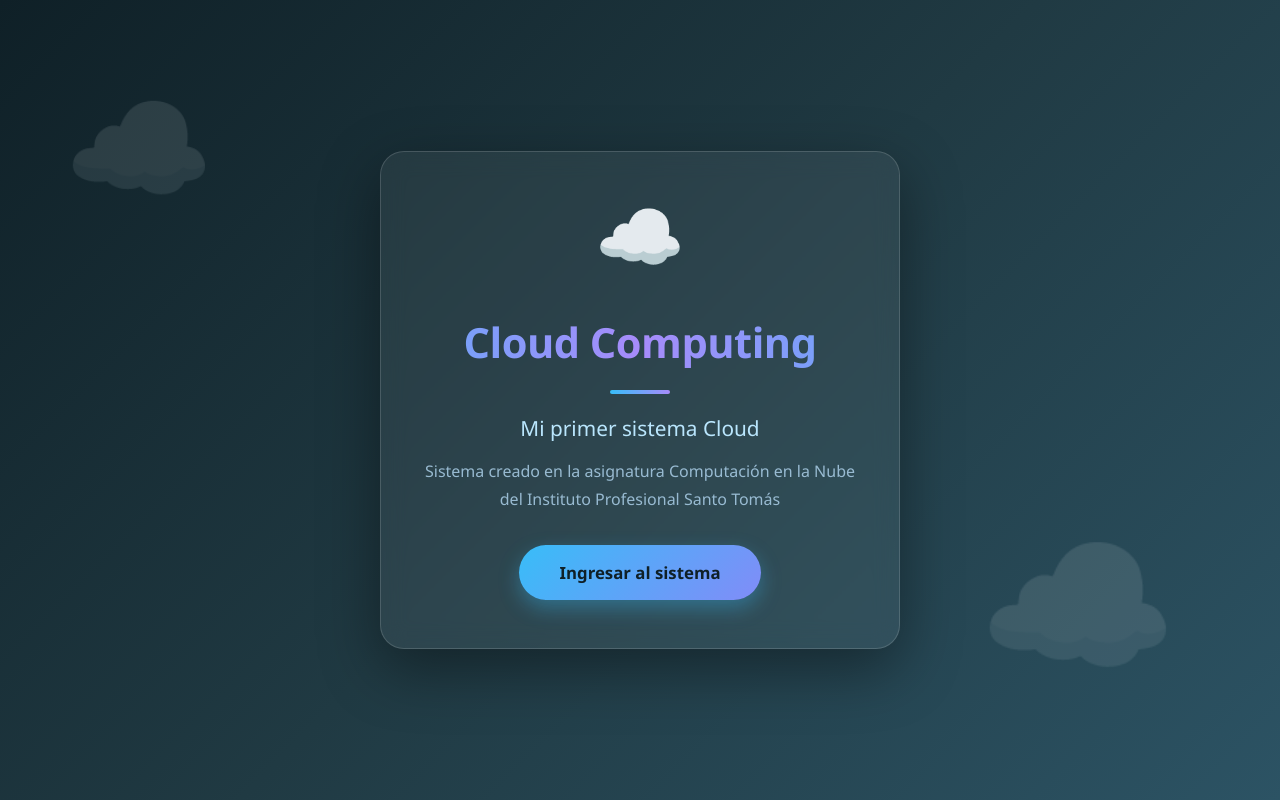
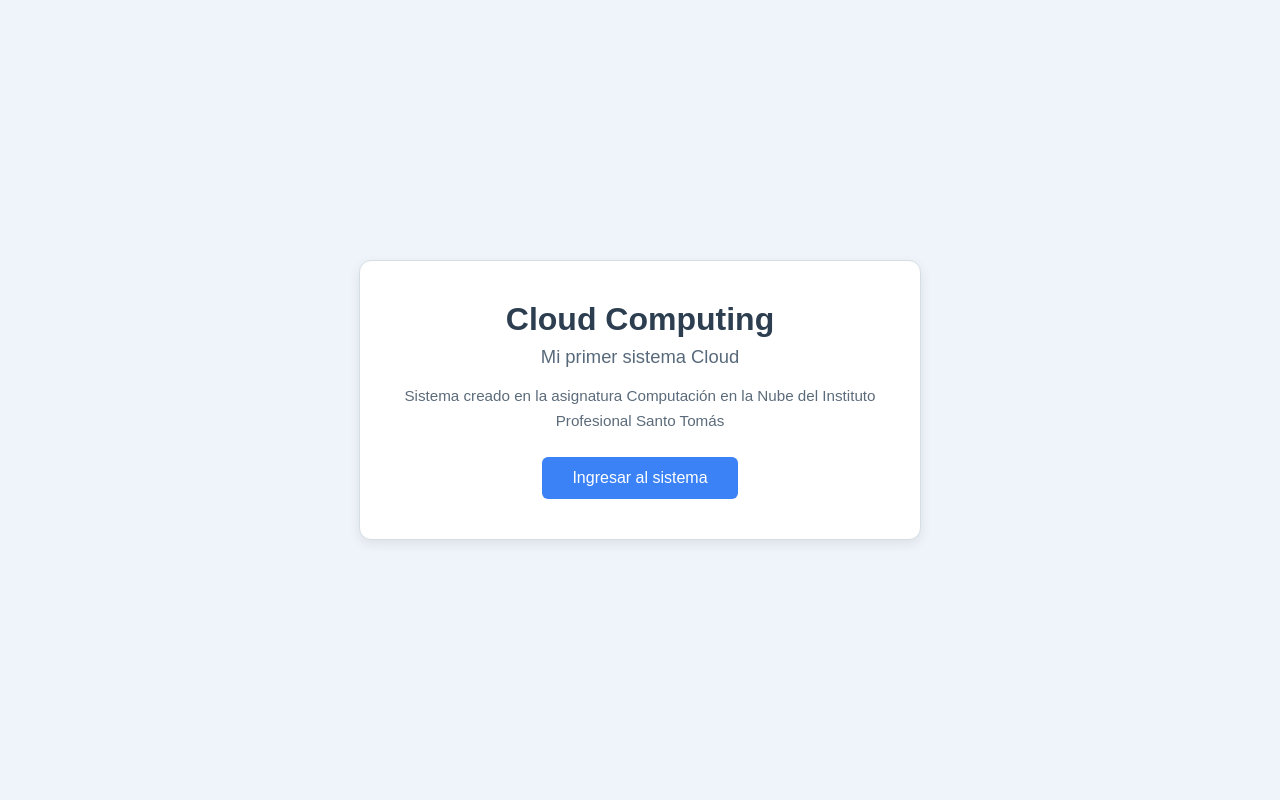
Before and after one commit to hugoamedinao27-beep/En_la_nube, a plain HTML site: page index.html in a window 1280 px wide. Drawn offline with Linux system fonts and the light colour scheme.

Commit message:
upgrade papito
(upgrade)

```diff
--- a/index.html
+++ b/index.html
@@ -5,151 +5,68 @@
     <meta name="viewport" content="width=device-width, initial-scale=1.0">
     <title>Cloud Computing</title>
     <style>
-        * {
+        body {
+            font-family: Arial, Helvetica, sans-serif;
+            background: #eef4fa;
             margin: 0;
-            padding: 0;
-            box-sizing: border-box;
-        }
-
-        body {
-            font-family: 'Segoe UI', Tahoma, Geneva, Verdana, sans-serif;
-            min-height: 100vh;
-            background: linear-gradient(135deg, #0f2027 0%, #203a43 50%, #2c5364 100%);
-            color: #e0f2fe;
             display: flex;
             align-items: center;
             justify-content: center;
-            padding: 20px;
-            position: relative;
-            overflow: hidden;
-        }
-
-        /* Nubes decorativas de fondo */
-        body::before,
-        body::after {
-            content: "☁️";
-            position: absolute;
-            font-size: 120px;
-            opacity: 0.12;
-            animation: float 18s ease-in-out infinite;
-        }
-
-        body::before {
-            top: 10%;
-            left: 5%;
-        }
-
-        body::after {
-            bottom: 10%;
-            right: 8%;
-            font-size: 160px;
-            animation-delay: -9s;
-        }
-
-        @keyframes float {
-            0%, 100% { transform: translateY(0); }
-            50% { transform: translateY(-30px); }
+            min-height: 100vh;
         }
 
         .card {
-            background: rgba(255, 255, 255, 0.06);
-            backdrop-filter: blur(12px);
-            border: 1px solid rgba(255, 255, 255, 0.15);
-            border-radius: 24px;
-            padding: 48px 40px;
-            max-width: 520px;
+            background: #ffffff;
+            border: 1px solid #d5dde5;
+            border-radius: 12px;
+            padding: 40px;
+            max-width: 480px;
             width: 100%;
             text-align: center;
-            box-shadow: 0 20px 60px rgba(0, 0, 0, 0.4);
-            animation: fadeUp 0.8s ease-out;
-            position: relative;
-            z-index: 1;
-        }
-
-        @keyframes fadeUp {
-            from { opacity: 0; transform: translateY(30px); }
-            to { opacity: 1; transform: translateY(0); }
-        }
-
-        .cloud-icon {
-            font-size: 72px;
-            display: block;
-            margin-bottom: 16px;
-            animation: float 4s ease-in-out infinite;
+            box-shadow: 0 4px 12px rgba(0, 0, 0, 0.08);
         }
 
         h1 {
-            font-size: 2.6rem;
-            font-weight: 700;
-            letter-spacing: -0.5px;
-            background: linear-gradient(90deg, #38bdf8, #a78bfa, #38bdf8);
-            background-size: 200% auto;
-            -webkit-background-clip: text;
-            background-clip: text;
-            -webkit-text-fill-color: transparent;
-            animation: shine 4s linear infinite;
-            margin-bottom: 8px;
-        }
-
-        @keyframes shine {
-            to { background-position: 200% center; }
-        }
-
-        .divider {
-            width: 60px;
-            height: 4px;
-            background: linear-gradient(90deg, #38bdf8, #a78bfa);
-            border-radius: 4px;
-            margin: 20px auto;
+            font-size: 2rem;
+            color: #2c3e50;
+            margin: 0 0 8px;
         }
 
         h2 {
-            font-size: 1.3rem;
-            font-weight: 500;
-            color: #bae6fd;
-            margin-bottom: 16px;
+            font-size: 1.15rem;
+            color: #57697a;
+            font-weight: normal;
+            margin: 0 0 16px;
         }
 
         p {
-            color: #a5c8e0;
-            line-height: 1.7;
-            font-size: 1rem;
-            margin-bottom: 32px;
-            opacity: 0.9;
+            color: #5b6b7a;
+            line-height: 1.6;
+            font-size: 0.95rem;
+            margin: 0 0 24px;
         }
 
         button {
             font-family: inherit;
-            font-size: 1.05rem;
-            font-weight: 600;
-            color: #0f2027;
-            background: linear-gradient(135deg, #38bdf8, #818cf8);
+            font-size: 1rem;
+            color: #ffffff;
+            background: #3b82f6;
             border: none;
-            padding: 16px 40px;
-            border-radius: 50px;
+            padding: 12px 30px;
+            border-radius: 6px;
             cursor: pointer;
-            transition: all 0.3s ease;
-            box-shadow: 0 8px 20px rgba(56, 189, 248, 0.35);
+            transition: background 0.2s;
         }
 
         button:hover {
-            transform: translateY(-3px);
-            box-shadow: 0 14px 30px rgba(56, 189, 248, 0.5);
-            filter: brightness(1.1);
-        }
-
-        button:active {
-            transform: translateY(0);
-            box-shadow: 0 6px 14px rgba(56, 189, 248, 0.3);
+            background: #2f6fe0;
         }
     </style>
 </head>
 <body>
 
 <div class="card">
-    <span class="cloud-icon">☁️</span>
     <h1>Cloud Computing</h1>
-    <div class="divider"></div>
     <h2>Mi primer sistema Cloud</h2>
     <p>
         Sistema creado en la asignatura Computación en la Nube del Instituto Profesional Santo Tomás
```
